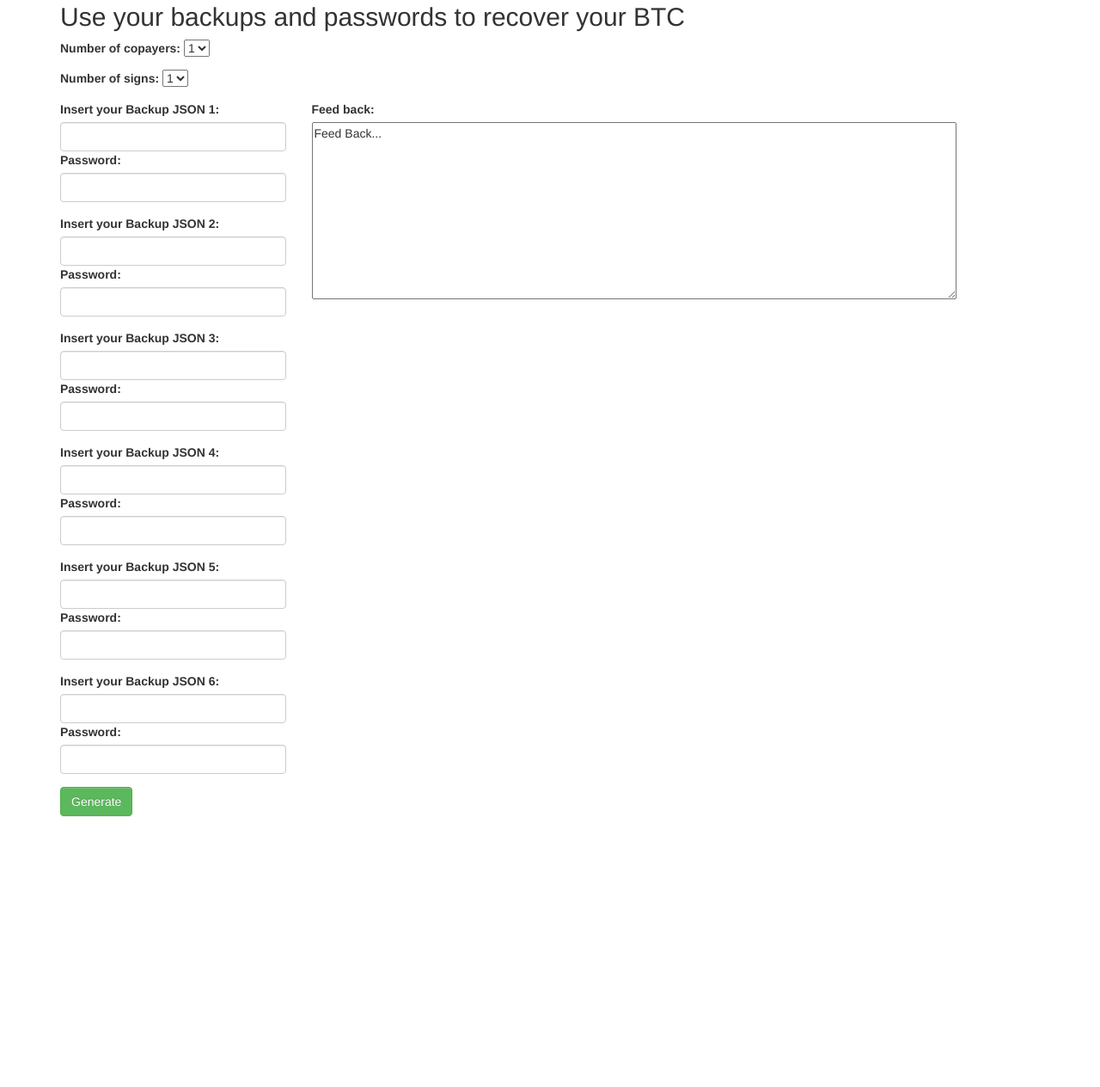
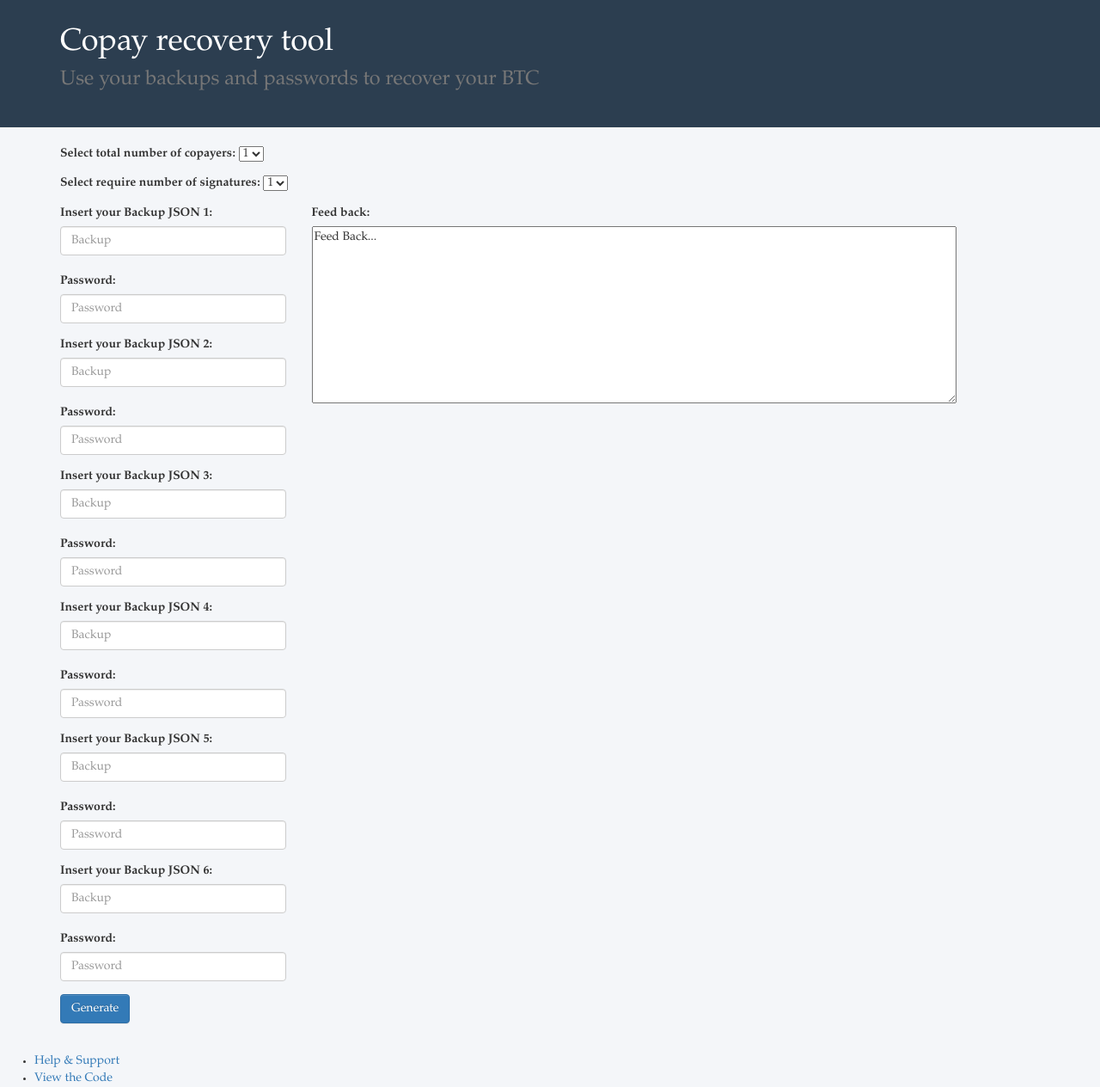
Before and after one commit to gabrielbazan7/Address-Generator, a website: page views/index.html in a window 1280 px wide. Shown: the part 17-1281 px from the top of the page at 86% size. Before the commit the page ends 986 px from the top, so only its background shows below. Drawn offline with nearby package versions, Linux system fonts and the light colour scheme; some packages are replaced by stand-ins of ours; a script that the page names is missing.

Commit message:
css added

```diff
--- a/js/services.js
+++ b/js/services.js
@@ -6,7 +6,11 @@
 
 	root.validation = function(copayersData, m, n){
 	 	var validation = "";
-	 	if(copayersData.length>0 && copayersData.length == m){
+	 	var walletId =[];
+	 	var copayerId =[];
+	 	var network =[];
+	 	if(copayersData.length == m){
+	 		var decryptData;
 		 	lodash.each(copayersData, function(cop) {
 				if (cop.backUp == "" || cop.password == ""){
 			        validation = "Please enter values for all entry boxes.";
@@ -19,46 +23,45 @@
 		                return validation;
 		            };
 		        try {
-		            sjcl.decrypt(cop.password, cop.backUp);
+		           	var decryptData = sjcl.decrypt(cop.password, cop.backUp);
 		        } catch(e) {
 		            validation = "Seems like your password is incorrect. Try again.";
 		            return validation;
 		        };
-
-		        if ((JSON.parse(sjcl.decrypt(cop.password, cop.backUp)).m != m)
-		        	|| (JSON.parse(sjcl.decrypt(cop.password, cop.backUp)).n != n)){
+		        if ((JSON.parse(decryptData).m != m)
+		        	|| (JSON.parse(decryptData).n != n)){
 		            validation= "The wallet type (m/n) is not matched with 'm' and 'n' values.";
 		            return validation;
 		        }
-		        if(JSON.parse(sjcl.decrypt(cop.password, cop.backUp).toString()).xPrivKey = ""){
+		        if(!(JSON.parse(decryptData)).xPrivKey){
 		        	validation= "You are using a backup that cant be use to sign";
 		        	return validation;
 		        }
+		        walletId.push(JSON.parse(decryptData).walletId);
+		        copayerId.push(JSON.parse(decryptData).copayerId);
+		        network.push(JSON.parse(decryptData).network);
 			});
 		}
 		else{
 			validation ="Please enter values for all entry boxes.";
 			return validation;
 		}
-		if(validation==""){
-			if(typeof(copayersData)!="undefined"){
-				for (var i = copayersData.length - 1; i >= 0; i--) {
-	 				for (var j = copayersData.length - 1; j >= 0; j--) {
-	 					if(JSON.parse(sjcl.decrypt(copayersData[i].password, copayersData[i].backUp)).network
-	 					!= JSON.parse(sjcl.decrypt(copayersData[j].password, copayersData[j].backUp)).network){
-	 						validation = "Please use only testnets backups or only livenets backups";
-	 						return validation;
-	 					}
-	 				}
-	 			}
-	 		}
-		}
-	 	if(validation != ""){
+		if(validation != ""){
 	 	return validation;
 	 	}
-	 	else{
-        return true;
-    	}
+		if(lodash.uniq(copayerId).length!=m){
+			validation = "You are using the same backup in some inputs";
+			return validation;
+		}
+		if(lodash.uniq(walletId).length > 1){
+			validation = "You are using a backup from a different wallet.";
+			return validation;
+		}
+		if(lodash.uniq(network).length > 1){
+				validation = "Check the input type networks.";
+				return validation;
+		}
+	 	return true;
     }
 
     root.getCopayersData = function (backUps,passwords){
--- a/views/index.html
+++ b/views/index.html
@@ -1,7 +1,8 @@
 <!DOCTYPE html>
-<html ng-app="addressGeneratorApp">
+<html ng-app="addressGeneratorApp" lang="en">
 <head>
     <meta charset="utf-8">
+    <meta name="viewport" content="width=device-width, initial-scale=1">
     <script type="text/javascript" src="../bower_components/angular/angular.js"></script>
     <script type="text/javascript" src="../bower_components/sjcl/sjcl.js"></script>
     <script type="text/javascript" src="../bower_components/bitcore/bitcore.min.js"></script>
@@ -9,17 +10,24 @@
     <script type="text/javascript" src="../bower_components/jquery/dist/jquery.js"></script>
     <script type="text/javascript" src="../bower_components/ng-lodash/build/ng-lodash.min.js"></script>
     <script type="text/javascript" src="https://maxcdn.bootstrapcdn.com/bootstrap/3.3.5/js/bootstrap.min.js"></script>
+    <link href="../bower_components/normalize-css/normalize.css" rel="stylesheet" type="text/css">
+    <link rel="stylesheet" href="../bower_components/bootstrap/dist/css/bootstrap-theme.min.css">
+    <link rel="stylesheet" href="../bower_components/bootstrap/dist/css/bootstrap.min.css">
+    <link rel="stylesheet" href="main.css"></link>
     <script type="text/javascript" src="../js/services.js"></script>
     <script type="text/javascript" src="../js/controllers.js"></script>
-    <link rel="stylesheet" href="https://maxcdn.bootstrapcdn.com/bootstrap/3.3.5/css/bootstrap-theme.min.css">
-    <link rel="stylesheet" href="https://maxcdn.bootstrapcdn.com/bootstrap/3.3.5/css/bootstrap.min.css">
     <title>Address Generator</title>
 </head>
-<body ng-controller="addressGeneratorController">
-    <div class="container">
-        <h2>Use your backups and passwords to recover your BTC</h2>
+<div id="wrapper">
+    <header class="page-header">
+        <div class="container">
+            <h1 style="color:white;">Copay recovery tool <br><small>Use your backups and passwords to recover your BTC</small></h1>
+        </div>
+    </header>
+    <body ng-controller="addressGeneratorController" style="background-color:#F4F6F9">
+        <div class="container">
         <form>
-            <label>Number of copayers:</label>
+            <label>Select total number of copayers:</label>
             <select class="form-group" id="selectM">
                 <option id="1">1</option>
                 <option id="2">2</option>
@@ -28,7 +36,7 @@
                 <option id="5">5</option>
                 <option id="6">6</option>
             </select><br>
-            <label>Number of signs:</label>
+            <label>Select require number of signatures:</label>
             <select class="form-group" id="selectN">
                 <option id="1">1</option>
                 <option id="2">2</option>
@@ -40,13 +48,18 @@
             <div class="row">
                 <div class="col-md-5">
                     <div id="button2" style="display: none;">
+                        <form class="form-inline">
                         <div class="form-group">
                             <label for="addr">Insert destination address (the total amount will be send there):</label>
-                            <label for="addr">{{totalBalance}}</label>
-                            <input type="text" class="form-control" ng-model="addr">
+                            <div class="input-group">
+                                <div class="input-group-addon">Destination Address :</div>
+                                <input type="text" class="form-control" id="addr">
+                            </div>
+                            <span id="helpBlock" class="help-block">{{totalBalance}}</span>
                         </div>
+                    </form>
                         <div class="form-group">
-                            <button class="btn btn-success" ng-click="send()">Retrieve</button>
+                            <button class="btn btn-primary" ng-click="send()">Transfer Amount</button>
                         </div>
                     </div>
                     <div id="messageSuccess" class="alert alert-success" style="display: none;">
@@ -61,41 +74,41 @@
                 <div class="col-md-3">
                     <div class="form-group" id="form1">
                         <label for="backUp1">Insert your Backup JSON 1:</label>
-                        <input type="text" class="form-control" ng-model="backUp1">
+                        <input type="text" class="form-control" ng-model="backUp1" placeholder="Backup"><br>
                         <label for="pwd">Password:</label>
-                        <input type="password" class="form-control" ng-model="password1">
+                        <input type="password" class="form-control" ng-model="password1" placeholder="Password">
                     </div>
                     <div class="form-group" id="form2">
                         <label for="backUp2">Insert your Backup JSON 2:</label>
-                        <input type="text" class="form-control" ng-model="backUp2">
+                        <input type="text" class="form-control" ng-model="backUp2" placeholder="Backup"><br>
                         <label for="pwd">Password:</label>
-                        <input type="password" class="form-control" ng-model="password2">
+                        <input type="password" class="form-control" ng-model="password2" placeholder="Password">
                     </div>
                     <div class="form-group" id="form3">
                         <label for="backUp3">Insert your Backup JSON 3:</label>
-                        <input type="text" class="form-control" ng-model="backUp3">
+                        <input type="text" class="form-control" ng-model="backUp3" placeholder="Backup"><br>
                         <label for="pwd">Password:</label>
-                        <input type="password" class="form-control" ng-model="password3">
+                        <input type="password" class="form-control" ng-model="password3" placeholder="Password">
                     </div>
                     <div class="form-group" id="form4">
                         <label for="backUp4">Insert your Backup JSON 4:</label>
-                        <input type="text" class="form-control" ng-model="backUp4">
+                        <input type="text" class="form-control" ng-model="backUp4" placeholder="Backup"><br>
                         <label for="pwd">Password:</label>
-                        <input type="password" class="form-control" ng-model="password4">
+                        <input type="password" class="form-control" ng-model="password4" placeholder="Password">
                     </div>
                     <div class="form-group" id="form5">
                         <label for="backUp5">Insert your Backup JSON 5:</label>
-                        <input type="text" class="form-control" ng-model="backUp5">
+                        <input type="text" class="form-control" ng-model="backUp5" placeholder="Backup"><br>
                         <label for="pwd">Password:</label>
-                        <input type="password" class="form-control" ng-model="password5">
+                        <input type="password" class="form-control" ng-model="password5" placeholder="Password">
                     </div>
                     <div class="form-group" id="form6">
                         <label for="backUp6">Insert your Backup JSON 6:</label>
-                        <input type="text" class="form-control" ng-model="backUp6">
+                        <input type="text" class="form-control" ng-model="backUp6" placeholder="Backup"><br>
                         <label for="pwd">Password:</label>
-                        <input type="password" class="form-control" ng-model="password6">
+                        <input type="password" class="form-control" ng-model="password6" placeholder="Password">
                     </div>
-                    <button class="btn btn-success" ng-click="generate()">Generate</button><br><br>
+                    <button class="btn btn-primary" ng-click="generate()">Generate</button><br><br>
                     <div id="messageSuccess2" class="alert alert-success" style="display: none;">
                         {{messageSuccess2}}
                     </div>
@@ -110,5 +123,12 @@
             </div>
         <form>
      </div>
-</body>
+    </body>
+    <footer class="page-footer">
+            <ul>
+                <li style ="font-family: inherit;"><a href="">Help &amp; Support</a></li>
+                <li><a href="https://github.com/gabrielbazan7/Address-Generator">View the Code</a></li>
+            </ul>
+    </footer>
+</div>
 </html>
--- /dev/null
+++ b/views/main.css
@@ -0,0 +1,29 @@
+.page-header {
+    background-size: 100%;
+    margin-top: 0;
+    padding: 2em 0em 2em 0em;
+    background: #2C3E50;
+}
+html,
+body {
+	margin:0;
+	padding:0;
+	height:100%;
+    font-family: "Palatino Linotype", "Book Antiqua", Palatino, serif
+}
+label{
+    font-family: "Palatino Linotype", "Book Antiqua", Palatino, serif;
+}
+.page-footer {
+    padding: 1em 0em 1em 0em;
+    background: #F4F6F9;
+    width:100%;
+	height:3em;
+	bottom:0;
+	left:0;
+    font-family: "Palatino Linotype", "Book Antiqua", Palatino, serif;
+}
+#wrapper {
+	min-height:100%;
+	position:relative;
+}
```
